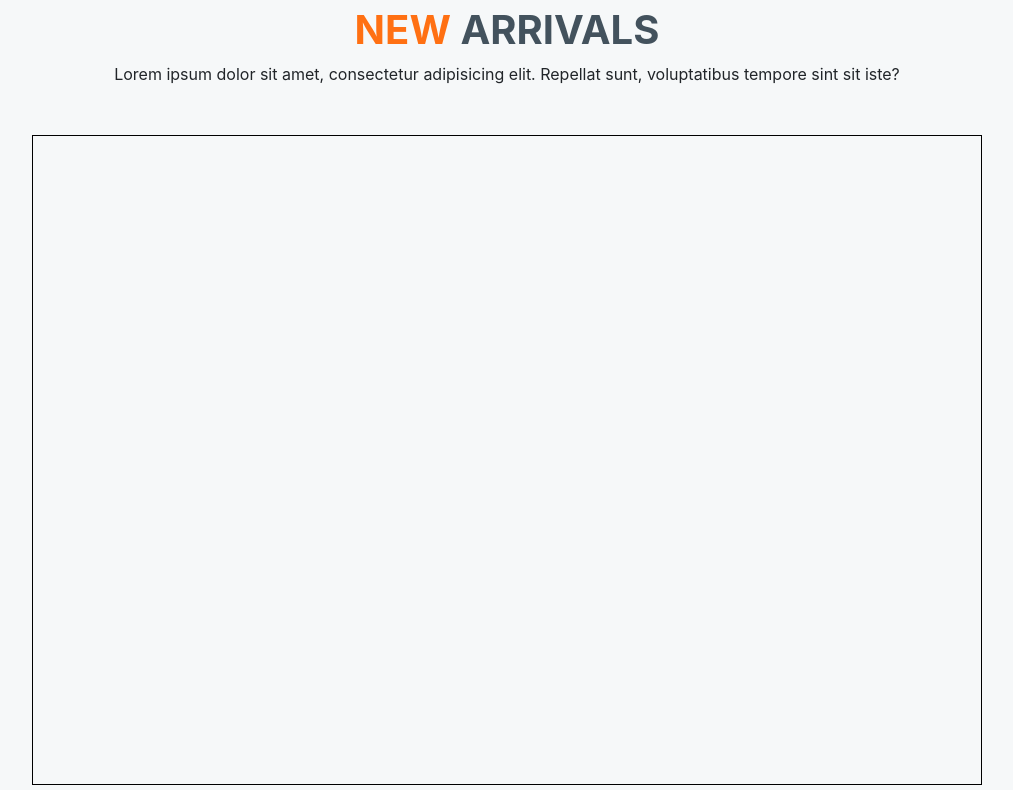
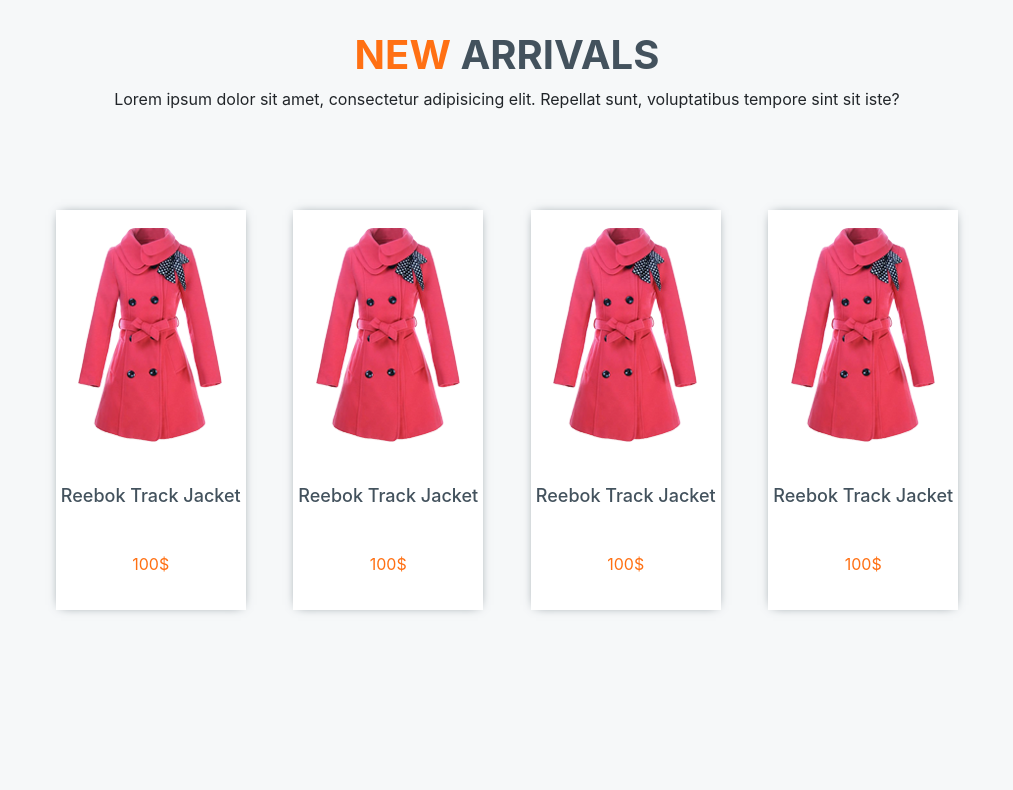
Before and after one commit to TimchSerg/Shopy_Template, a website: page development/index.html in a window 1280 px wide. Shown: the part 900-1690 px from the top of the page, without its empty margins (133-1146 px from the left). Drawn offline with Linux system fonts and the light colour scheme; files that its build step writes are made by us from their sources.

Commit message:
preview item

```diff
--- a/development/index.html
+++ b/development/index.html
@@ -85,7 +85,28 @@
           <h1><span style="color: #ff7013">new</span> arrivals</h1>
           <p>Lorem ipsum dolor sit amet, consectetur adipisicing elit. Repellat sunt, voluptatibus tempore sint sit iste?</p>
         </div>
-        <div class="new_arrivals__carusel_items"></div>
+        <div class="new_arrivals__carusel_items">
+          <div class="product_preview_item">
+            <img src="../img/jacket.png" alt="">
+            <h4>Reebok Track Jacket</h4>
+            <p class="price_item">100$</p>
+          </div>
+          <div class="product_preview_item">
+            <img src="../img/jacket.png" alt="">
+            <h4>Reebok Track Jacket</h4>
+            <p class="price_item">100$</p>
+          </div>
+          <div class="product_preview_item">
+            <img src="../img/jacket.png" alt="">
+            <h4>Reebok Track Jacket</h4>
+            <p class="price_item">100$</p>
+          </div>
+          <div class="product_preview_item">
+            <img src="../img/jacket.png" alt="">
+            <h4>Reebok Track Jacket</h4>
+            <p class="price_item">100$</p>
+          </div>
+        </div>
         <div class="new_arrivals__footer_items"></div>
       </section>
 
--- a/development/less/main.less
+++ b/development/less/main.less
@@ -91,9 +91,29 @@
       padding: 0 12%;
 
         .new_arrivals__carusel_items{
-          border: 1px solid black;
           width: 100%;
-          height: 650px;
+          height: 500px;
+          display: flex;
+          justify-content: space-around;
+
+            .product_preview_item{
+              background-color: white;
+              width: 20%;
+              display: flex;
+              flex-direction: column;
+              align-items: center;
+              justify-content: space-around;
+              height: 400px;
+              box-shadow: 0px 0px 11px -5px #43525d;
+
+                h4{
+                  font-size: 18px;
+                  color: #43525d;
+                }
+                .price_item{
+                  color: @color-active;
+                }
+            }
         }
         .new_arrivals__footer_items{
           border: 1px solid black;
--- a/public/bundle.css
+++ b/public/bundle.css
@@ -220,9 +220,27 @@
   padding: 0 12%;
 }
 main .new_arrivals .new_arrivals__carusel_items {
-  border: 1px solid black;
   width: 100%;
-  height: 650px;
+  height: 500px;
+  display: flex;
+  justify-content: space-around;
+}
+main .new_arrivals .new_arrivals__carusel_items .product_preview_item {
+  background-color: white;
+  width: 20%;
+  display: flex;
+  flex-direction: column;
+  align-items: center;
+  justify-content: space-around;
+  height: 400px;
+  box-shadow: 0px 0px 11px -5px #43525d;
+}
+main .new_arrivals .new_arrivals__carusel_items .product_preview_item h4 {
+  font-size: 18px;
+  color: #43525d;
+}
+main .new_arrivals .new_arrivals__carusel_items .product_preview_item .price_item {
+  color: #ff7013;
 }
 main .new_arrivals .new_arrivals__footer_items {
   border: 1px solid black;
```
Also changed, not shown: public/index.html (+22 -1 lines), img/jacket.png (added), maket/shopy_template/PSD/jacket.png (added).
